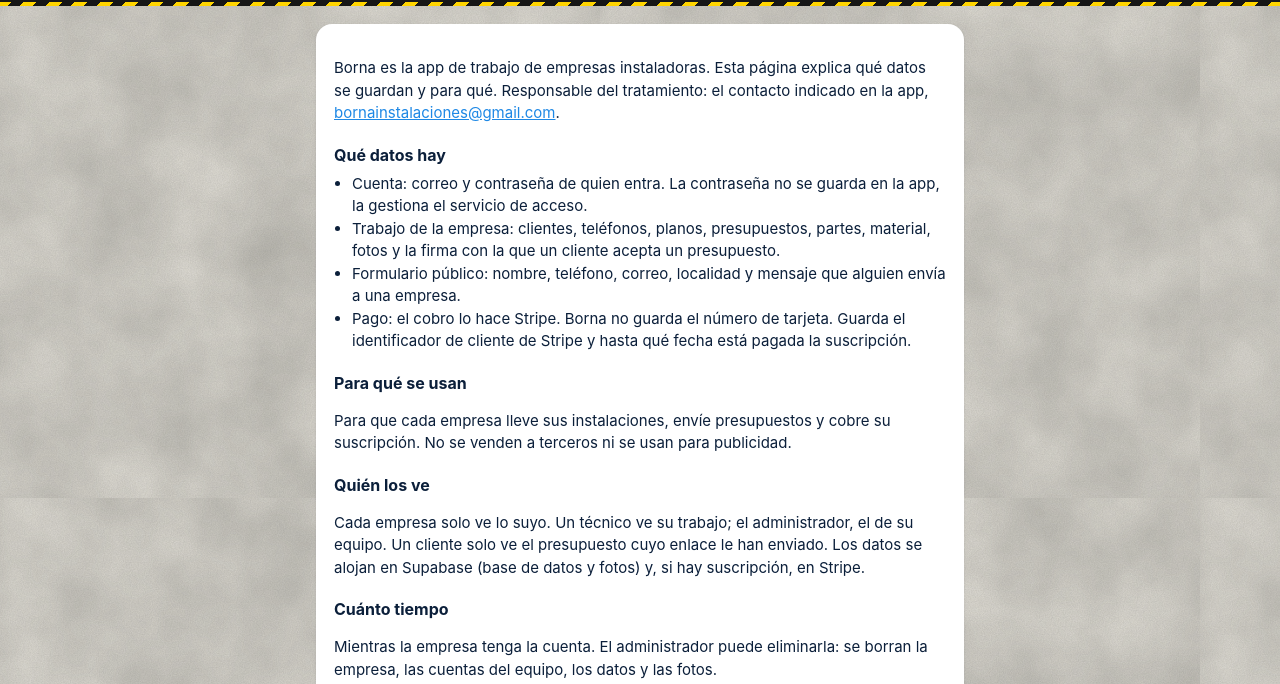
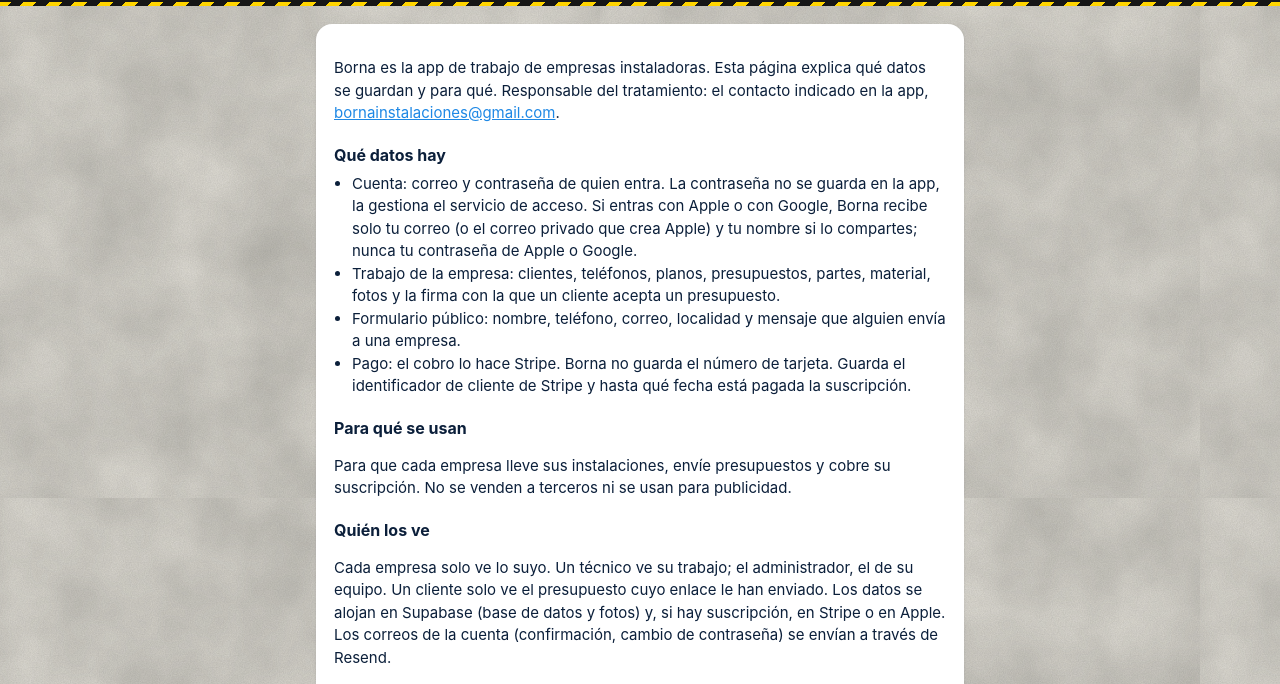
Before and after one commit to rdh2f6h8yc-byte/Instaladores-app, a website: page privacidad/index.html in a window 1280 px wide. Shown: the part 102-786 px from the top of the page. Drawn offline with Linux system fonts and the light colour scheme.

Commit message:
Privacidad: acceso con Apple y Google, y correos por Resend
Co-Authored-By: Claude Opus 5.5 <noreply@anthropic.com>
Claude-Session: https://claude.ai/code/session_0159CfHHY87BmoaC66CovpUw

```diff
--- a/privacidad/index.html
+++ b/privacidad/index.html
@@ -29,7 +29,7 @@ a{color:#1E88E5}
     <p>Borna es la app de trabajo de empresas instaladoras. Esta página explica qué datos se guardan y para qué. Responsable del tratamiento: el contacto indicado en la app, <a href="mailto:bornainstalaciones@gmail.com">bornainstalaciones@gmail.com</a>.</p>
     <h2>Qué datos hay</h2>
     <ul>
-      <li>Cuenta: correo y contraseña de quien entra. La contraseña no se guarda en la app, la gestiona el servicio de acceso.</li>
+      <li>Cuenta: correo y contraseña de quien entra. La contraseña no se guarda en la app, la gestiona el servicio de acceso. Si entras con Apple o con Google, Borna recibe solo tu correo (o el correo privado que crea Apple) y tu nombre si lo compartes; nunca tu contraseña de Apple o Google.</li>
       <li>Trabajo de la empresa: clientes, teléfonos, planos, presupuestos, partes, material, fotos y la firma con la que un cliente acepta un presupuesto.</li>
       <li>Formulario público: nombre, teléfono, correo, localidad y mensaje que alguien envía a una empresa.</li>
       <li>Pago: el cobro lo hace Stripe. Borna no guarda el número de tarjeta. Guarda el identificador de cliente de Stripe y hasta qué fecha está pagada la suscripción.</li>
@@ -37,7 +37,7 @@ a{color:#1E88E5}
     <h2>Para qué se usan</h2>
     <p>Para que cada empresa lleve sus instalaciones, envíe presupuestos y cobre su suscripción. No se venden a terceros ni se usan para publicidad.</p>
     <h2>Quién los ve</h2>
-    <p>Cada empresa solo ve lo suyo. Un técnico ve su trabajo; el administrador, el de su equipo. Un cliente solo ve el presupuesto cuyo enlace le han enviado. Los datos se alojan en Supabase (base de datos y fotos) y, si hay suscripción, en Stripe.</p>
+    <p>Cada empresa solo ve lo suyo. Un técnico ve su trabajo; el administrador, el de su equipo. Un cliente solo ve el presupuesto cuyo enlace le han enviado. Los datos se alojan en Supabase (base de datos y fotos) y, si hay suscripción, en Stripe o en Apple. Los correos de la cuenta (confirmación, cambio de contraseña) se envían a través de Resend.</p>
     <h2>Cuánto tiempo</h2>
     <p>Mientras la empresa tenga la cuenta. El administrador puede eliminarla: se borran la empresa, las cuentas del equipo, los datos y las fotos.</p>
     <h2>Tus derechos</h2>
```
